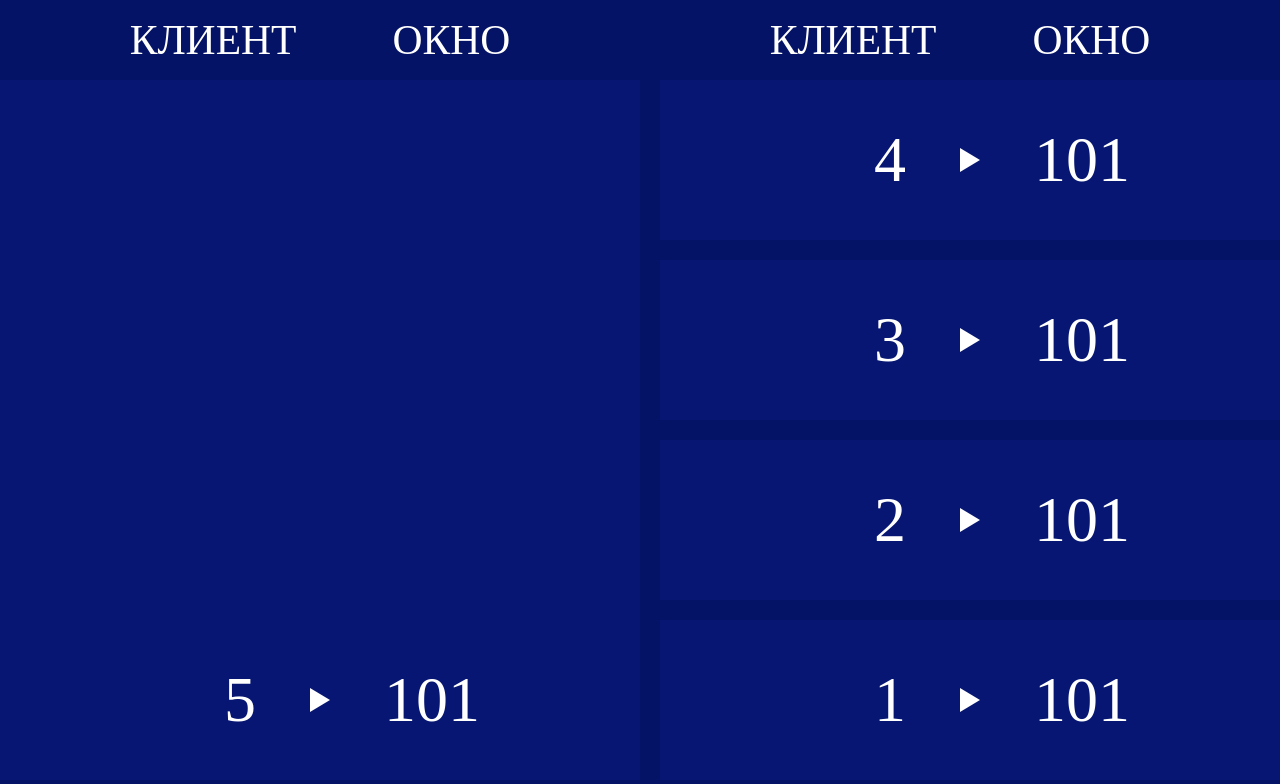
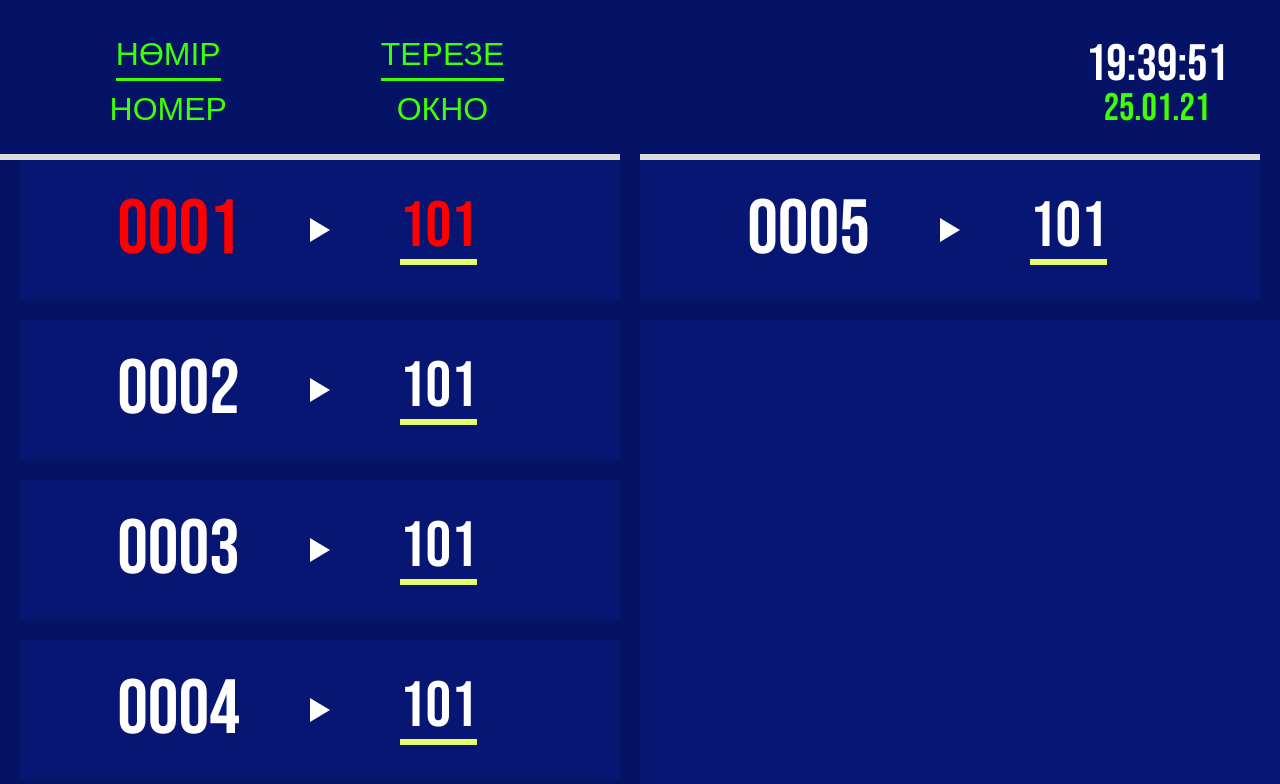
Before and after one commit to assylzhankizbayev/tablo-display, an Angular app: page / in a window 1280 px wide. Shown: the top 784 px of the page. Built offline with nearby package versions, Linux system fonts and the light colour scheme.

Commit message:
style changes

```diff
--- a/src/app/app.module.ts
+++ b/src/app/app.module.ts
@@ -4,11 +4,15 @@ import { BrowserModule } from '@angular/platform-browser';
 import { AppRoutingModule } from './app-routing.module';
 import { AppComponent } from './app.component';
 import { MainComponent } from './components/main/main.component';
+import { CustomDatePipe } from './pipes/custom-date.pipe';
+import { CustomNumberPipe } from './pipes/custom-number.pipe';
 
 @NgModule({
   declarations: [
     AppComponent,
-    MainComponent
+    MainComponent,
+    CustomDatePipe,
+    CustomNumberPipe
   ],
   imports: [
     BrowserModule,
--- a/src/app/components/main/main.component.html
+++ b/src/app/components/main/main.component.html
@@ -1,29 +1,35 @@
-<!-- <h1>{{ user }}</h1> -->
-
-
-
 <div class="container">
   <div class="header">
     <div class="header__item">
-      <span>Клиент</span>
-      <span>Окно</span>
+      <div class="header__number">
+        <span>Нөмір</span>
+        <span>Номер</span>
+      </div>
+      <div class="header__room">
+        <span>Терезе</span>
+        <span>Окно</span>
+      </div>
     </div>
 
     <div class="header__item">
-      <span>Клиент</span>
-      <span>Окно</span>
+      <div class="header__time">
+        <span class="time">{{ today | date: 'HH:mm:ss' }}</span>
+        <span class="date">{{ today | customDate }}</span>
+      </div>
     </div>
   </div>
 
   <div class="body">
     <div class="tablo" *ngFor="let item of data">
-      <span class="tablo__id">{{ item }}</span>
+      <span class="tablo__id">{{ item | customNumber }}</span>
 
       <div class="tablo__icon">
         <img class="img-arrow" src="./assets/icons/arrow.svg" alt="arrow" />
       </div>
 
-      <span class="tablo__room">101</span>
+      <div class="tablo__right">
+        <span class="tablo__room">101</span>
+      </div>
     </div>
   </div>
 </div>
--- a/src/app/components/main/main.component.scss
+++ b/src/app/components/main/main.component.scss
@@ -1,35 +1,80 @@
 .container {
+  display: flex;
+  flex-direction: column;
   background-color: rgb(6, 22, 114);
   height: 100%;
   width: 100%;
 
   .header {
+    height: 20%;
+    width: 100%;
     display: flex;
     background-color: rgb(5, 19, 102);
-    height: 10%;
 
     &__item {
+      width: calc(50% - 1.25rem);
+      padding: 0.8rem 0 0;
       display: flex;
       align-items: center;
       justify-content: center;
-      color: #fff;
-      font-size: 3.25vw;
+      border-bottom: 0.5vw solid rgb(218, 218, 218);
       text-transform: uppercase;
-      width: 50%;
+      text-align: center;
+      color: rgb(63, 255, 5);
+
+      &:last-child {
+        margin-left: 1.25rem;
+        justify-content: flex-end;
+      }
+    }
+
+    &__number,
+    &__room,
+    &__time {
+      display: flex;
+      flex-direction: column;
+      align-items: center;
+      font-size: 2.5vw;
+      margin: 0 2rem;
     }
 
     span {
       margin: 0 3rem;
+      line-height: 100%;
+      padding: 0.4rem 0;
+      border-bottom: 0.25vw solid rgb(63, 255, 5);
+
+      &:last-child:not(.date) {
+        border: none;
+        margin: 0.5rem 0 0;
+      }
+    }
+
+    .time {
+      color: #fff;
+      font-size: 4vw;
+      line-height: 100%;
+      border: none;
+      margin: 0;
+      padding: 0;
+    }
+
+    .date {
+      font-size: 3vw;
+      line-height: 100%;
+      border: none;
+      margin: 0;
+      padding: 0;
     }
   }
 
   .body {
+    height: 80%;
+    width: 100%;
     display: flex;
-    flex-direction: column-reverse;
-    flex-wrap: wrap-reverse;
+    flex-direction: column;
+    flex-wrap: wrap;
     align-items: flex-end;
-    height: 90%;
-    width: 100%;
   }
 }
 
@@ -37,16 +82,21 @@
   display: grid;
   grid-template-columns: 1fr auto 1fr;
   border-bottom: 1.25rem solid rgb(5, 19, 102);
+  border-right: 1.25rem solid rgb(5, 19, 102);
   border-left: 1.25rem solid rgb(5, 19, 102);
   color: #fff;
   font-size: 5vw;
   width: 50%;
   height: 25%;
 
-  &:nth-child(n+5),
-  &:nth-child(n+6),
-  &:nth-child(n+7),
-  &:nth-child(n+8) {
+  &:first-child {
+    color: rgb(255, 0, 0);
+  }
+
+  &:nth-child(n + 5),
+  &:nth-child(n + 6),
+  &:nth-child(n + 7),
+  &:nth-child(n + 8) {
     border-left: none;
   }
 
@@ -58,18 +108,26 @@
     display: flex;
     align-items: center;
     justify-content: flex-end;
+    font-size: 6vw;
+    font-weight: 400;
+  }
+
+  &__right {
+    display: flex;
+    align-items: center;
+    justify-content: flex-start;
   }
 
   &__room {
-    display: flex;
-    align-items: center;
-    justify-content: flex-start;
+    font-size: 5vw;
+    line-height: 100%;
+    border-bottom: 0.5vw solid rgb(231, 253, 103);
   }
 
   &__icon {
     display: flex;
     align-items: center;
     height: 100%;
-    margin: 0 3rem;
+    margin: 0 4rem;
   }
 }
--- a/src/app/components/main/main.component.ts
+++ b/src/app/components/main/main.component.ts
@@ -1,6 +1,6 @@
-import { Component, OnInit } from '@angular/core';
-import { ReplaySubject } from 'rxjs';
-import { map } from 'rxjs/operators';
+import { Component, OnDestroy, OnInit } from '@angular/core';
+import { ReplaySubject, Subject, timer } from 'rxjs';
+import { map, takeUntil } from 'rxjs/operators';
 import { WebSocketService } from '../../services/web-socket.service';
 
 @Component({
@@ -8,11 +8,13 @@ import { WebSocketService } from '../../services/web-socket.service';
   templateUrl: './main.component.html',
   styleUrls: ['./main.component.scss']
 })
-export class MainComponent implements OnInit {
+export class MainComponent implements OnInit, OnDestroy {
   user$ = new ReplaySubject(8);
+  destroy$ = new Subject();
   currentUserId = 0;
   totalUserAmount = 0;
   data = [1, 2, 3, 4, 5];
+  today = new Date();
 
   constructor(private webSocket: WebSocketService) { }
 
@@ -23,20 +25,28 @@ export class MainComponent implements OnInit {
   // }
 
   ngOnInit(): void {
-    this.webSocket.listen('connect').subscribe(() => console.log('Connection succeeded'));
+    this.webSocket.listen('connect')
+      .pipe(takeUntil(this.destroy$))
+      .subscribe(() => console.log('Connection succeeded'));
 
-    this.webSocket.listen('user-info').subscribe(data => {
+    this.webSocket.listen('user-info')
+      .pipe(takeUntil(this.destroy$))
+      .subscribe(data => {
         this.currentUserId = data.id;
         // console.log('Current user id', this.currentUserId);
       });
 
-    this.webSocket.listen('registered-users-amount').subscribe(data => {
+    this.webSocket.listen('registered-users-amount')
+      .pipe(takeUntil(this.destroy$))
+      .subscribe(data => {
         this.totalUserAmount = data.amount;
         // console.log('Accept total users amount', this.totalUserAmount);
       });
 
     // this.user$ = this.webSocket.listen('user-info');
-    this.webSocket.listen('user-info').subscribe(data => {
+    this.webSocket.listen('user-info')
+      .pipe(takeUntil(this.destroy$))
+      .subscribe(data => {
         // this.user = data.id;
         console.log('************save', data.id);
 
@@ -46,6 +56,17 @@ export class MainComponent implements OnInit {
           console.log('replay', val);
         });
       });
+
+    timer(0, 1000)
+      .pipe(takeUntil(this.destroy$))
+      .subscribe( () => {
+        this.today = new Date();
+      });
+  }
+
+  ngOnDestroy() {
+    this.destroy$.next();
+    this.destroy$.complete();
   }
 }
 
--- /dev/null
+++ b/src/app/pipes/custom-date.pipe.ts
@@ -0,0 +1,21 @@
+import { Pipe, PipeTransform } from "@angular/core";
+
+@Pipe({
+  name: 'customDate'
+})
+export class CustomDatePipe implements PipeTransform {
+  transform(value: Date, format?: string): string {
+    if (value) {
+      const dd = this.formatValue(value.getDate());
+      const mm = this.formatValue(value.getMonth());
+      const yy = value.getFullYear().toString().slice(-2);
+      return dd + '.' + mm + '.' + yy;
+    } else {
+      return '';
+    }
+  }
+
+  formatValue(value: number): string {
+    return (value < 10 ? '0' : '') + value;
+  }
+}
--- /dev/null
+++ b/src/app/pipes/custom-number.pipe.ts
@@ -0,0 +1,21 @@
+import { Pipe, PipeTransform } from "@angular/core";
+
+@Pipe({
+  name: 'customNumber'
+})
+export class CustomNumberPipe implements PipeTransform {
+  transform(value: number, args?: any): string {
+    let newValue = '';
+    const numberLenght = 4;
+    const valueLength = value.toString().length;
+
+    if (valueLength) {
+      for(let i = 0; i < numberLenght - valueLength; i++) {
+       newValue += '0';
+      }
+      newValue += value;
+    }
+
+    return newValue;
+  }
+}
--- a/src/styles.scss
+++ b/src/styles.scss
@@ -1,7 +1,12 @@
+@font-face {
+  font-family: bebas;
+  src: url(assets/fonts/BebasNeue-Regular.ttf) format("opentype");
+}
 body, html {
   height: 100%;
   width: 100%;
   font-size: 100%;
+  font-family: 'bebas', 'arial', sans-serif;
 }
 
 * {
```
Also changed, not shown: src/assets/fonts/BebasNeue-Regular.ttf (added). Lines whose indentation alone changed are shown as unchanged.
